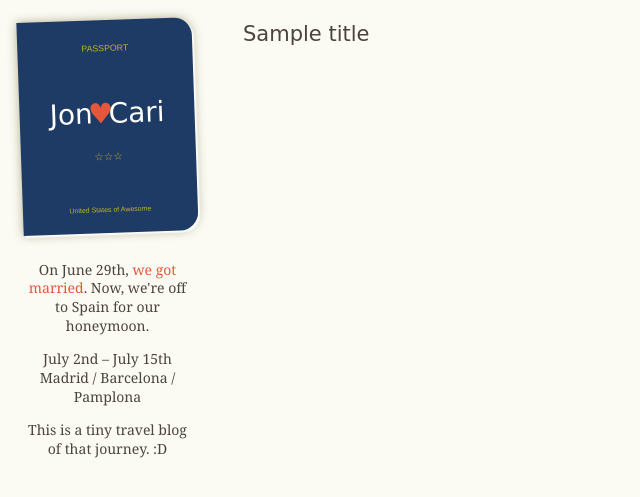
After one commit to bahoo/jonandcari, a Python web app: template templates/post.html in a window 1280 px wide. The commit adds this page. Shown: the top 497 px of the page, without its empty margins (0-640 px from the left). Run offline with Jinja, Linux system fonts and the light colour scheme; the template is opened without the code that fills it: most values are stand-ins (such as "Sample title", 1, 10 or a date in 2020).

Commit message:
Initial commit.

```diff
--- a/static/css/style.css
+++ b/static/css/style.css
@@ -1,3 +1 @@
-body {
-	font: 14px/1.35em Arial, Helvetica, sans-serif;
-}
+*{box-sizing:border-box}h1,h2,h3,h4,h5,h6{font-family:"Oleo Script", cursive;font-weight:normal}body{font-size:14px;line-height:1.35em;font-family:Georgia, serif;text-align:center;color:#4d433e;background-color:#fbfaf3}.passport{background-color:#1e3b65;color:#c4b326;width:175px;height:212.5px;padding:10px;border-top-right-radius:18px;border-bottom-right-radius:18px;-webkit-transform:rotate(-2deg);transform:rotate(-2deg);box-shadow:2px 2px 2px #fff, 0 0 10px rgba(100, 93, 36, .5);font-family:Helvetica, Arial, sans-serif;margin:20px}.passport .passport-title{font-size:.625em;text-transform:uppercase}.passport h2{color:#fff;margin-top:47.5px;font-size:2em;position:relative;z-index:1}.passport .heart{color:#e4573b;margin:0 -13.5px;position:relative;z-index:-1;width:2em}.passport .estrellas{font-size:.75em;margin-top:1em}.passport .gold{color:#c4b326;text-transform:uppercase}.passport .footer-thing-idk{margin-top:5em;font-size:.5em}.sidebar{width:215px;position:absolute;left:0;top:0}.main{margin:20px 20px 50px 235px;text-align:left;max-width:60em;line-height:1.4em}.main h2{line-height:1.4em}.the-scoop{margin:2em}a{color:#e4573b;text-decoration:none}img{max-width:100%}figure{margin:20px}figcaption{font-style:italic;clear:both;padding-top:.5em}img.halfsie{float:left;max-width:50%}.es{font-style:italic}
--- /dev/null
+++ b/static/css/style.scss
@@ -0,0 +1,141 @@
+$passport: #1e3b65;
+$passport_shadow: rgba(100, 93, 36, 0.5);
+$white: #fff;
+$heart: #e4573b;
+$body_background: #fbfaf3;
+$body_text: #4d433e;
+$gooooolllllld: #c4b326;
+$green: #35ac2f;
+
+$font_family_headline: "Oleo Script", cursive;
+$font_family_body: Georgia, serif;
+$font_size_body: 14px;
+
+$radius: 18px;
+$tilt: -2deg;
+$passport_scale_ratio: 0.5;
+
+*{
+	box-sizing: border-box;
+}
+
+
+h1, h2, h3, h4, h5, h6{
+	font-family: $font_family_headline;
+	font-weight: normal;
+}
+
+body {
+	font-size: $font_size_body;
+	line-height: 1.35em;
+	font-family: $font_family_body;
+	text-align: center;
+	color: $body_text;
+	background-color: $body_background;
+}
+
+/* passport guy. */
+.passport{
+	background-color: $passport;
+	color: $gooooolllllld;
+	width: 350px * $passport_scale_ratio;
+	height: 425px * $passport_scale_ratio;
+	padding: 20px * $passport_scale_ratio;
+	border-top-right-radius: $radius;
+	border-bottom-right-radius: $radius;
+	-webkit-transform: rotate($tilt);
+	transform: rotate($tilt);
+	box-shadow: 2px 2px 2px $white, 0px 0px 10px $passport_shadow;
+	font-family: Helvetica, Arial, sans-serif;
+	margin: 20px;
+}
+
+.passport .passport-title{
+	font-size: 1.25em * $passport_scale_ratio;
+	text-transform: uppercase;
+}
+
+.passport h2{
+	color: $white;
+	margin-top: 95px * $passport_scale_ratio;
+	font-size: 4em * $passport_scale_ratio;
+	position: relative;
+	z-index: 1;
+}
+
+.passport .heart{
+	color: $heart;
+	margin: 0 -27px * $passport_scale_ratio;
+	position: relative;
+	z-index: -1;
+	width: 2em;
+}
+
+.passport .estrellas{
+	font-size: 1.5em * $passport_scale_ratio;
+	margin-top: 2em * $passport_scale_ratio;
+}
+
+.passport .gold{
+	color: $gooooolllllld;
+	text-transform: uppercase;
+}
+
+.passport .footer-thing-idk{
+	margin-top: 10em * $passport_scale_ratio;
+	font-size: 1em * $passport_scale_ratio;
+}
+
+/* ok basic page layout stuffs. */
+.sidebar{
+	width: 215px;
+	position: absolute;
+	left: 0;
+	top: 0;
+}
+
+.main{
+	margin: 20px 20px 50px 235px;
+	text-align: left;
+	max-width: 60em;
+	line-height: 1.4em;
+}
+
+.main h2{
+	line-height: 1.4em;
+}
+
+.main p{
+}
+
+.the-scoop{
+	margin: 2em;
+}
+
+a{
+	color: $heart;
+	text-decoration: none;
+}
+
+img{
+	max-width: 100%;
+}
+
+figure{
+	margin: 20px;
+}
+
+figcaption{
+	font-style: italic;
+	clear: both;
+	padding-top: 0.5em;
+}
+
+img.halfsie{
+	float: left;
+	max-width: 50%;
+}
+
+.es{
+	font-style: italic;
+}
--- a/templates/base.html
+++ b/templates/base.html
@@ -14,13 +14,27 @@
 
 </head>
 <body>
-	{% block content %}
-	Main content
-	{% endblock %}
 
-	{% block scripts %}
-	<script src="//ajax.googleapis.com/ajax/libs/jquery/1.7.1/jquery.min.js"></script>
-	<script src="{{ STATIC_URL }}/js/main.js"></script>
-	{% endblock %}
+	<div class="sidebar">
+		<div class="passport">
+			<p class="passport-title">Passport</p>
+			<h2>Jon <span class="heart">&hearts;</span> Cari</h2>
+			<p class="estrellas">&star;&star;&star;</p>
+			<p class="footer-thing-idk">United States of Awesome</p>
+		</div>
+
+		<div class="the-scoop">
+			<p>On June 29th, <a href="http://v1.jonandcari.com">we got married</a>. Now, we're off to Spain for our honeymoon.</p>
+			<p>July 2nd &ndash; July 15th<br />
+				Madrid / Barcelona / Pamplona</p>
+			<p>This is a tiny travel blog of that journey. :D</p>
+		</div>
+	</div>
+
+	<div class="main">
+		{% block content %}
+		{% endblock %}
+	</div>
+
 </body>
 </html>
--- /dev/null
+++ b/templates/post.html
@@ -0,0 +1,9 @@
+{% extends "base.html" %}
+
+{% block content %}
+
+<h2>{{ title }}</h2>
+
+{% block body %}{% endblock %}
+
+{% endblock %}
```
Also changed, not shown: pages/index.html (+10 -1 lines), pages/posts/day-one.html (added, +47 -0 lines), plugins/blog.py (renamed from plugins/blog.disabled.py), plugins/scss.py (renamed from plugins/scss.disabled..py), static/img/leaving-MAD.jpg (added), static/img/palacio-de-communicacion.jpg (added), static/img/thing-one.jpg (added), 3 other files.
